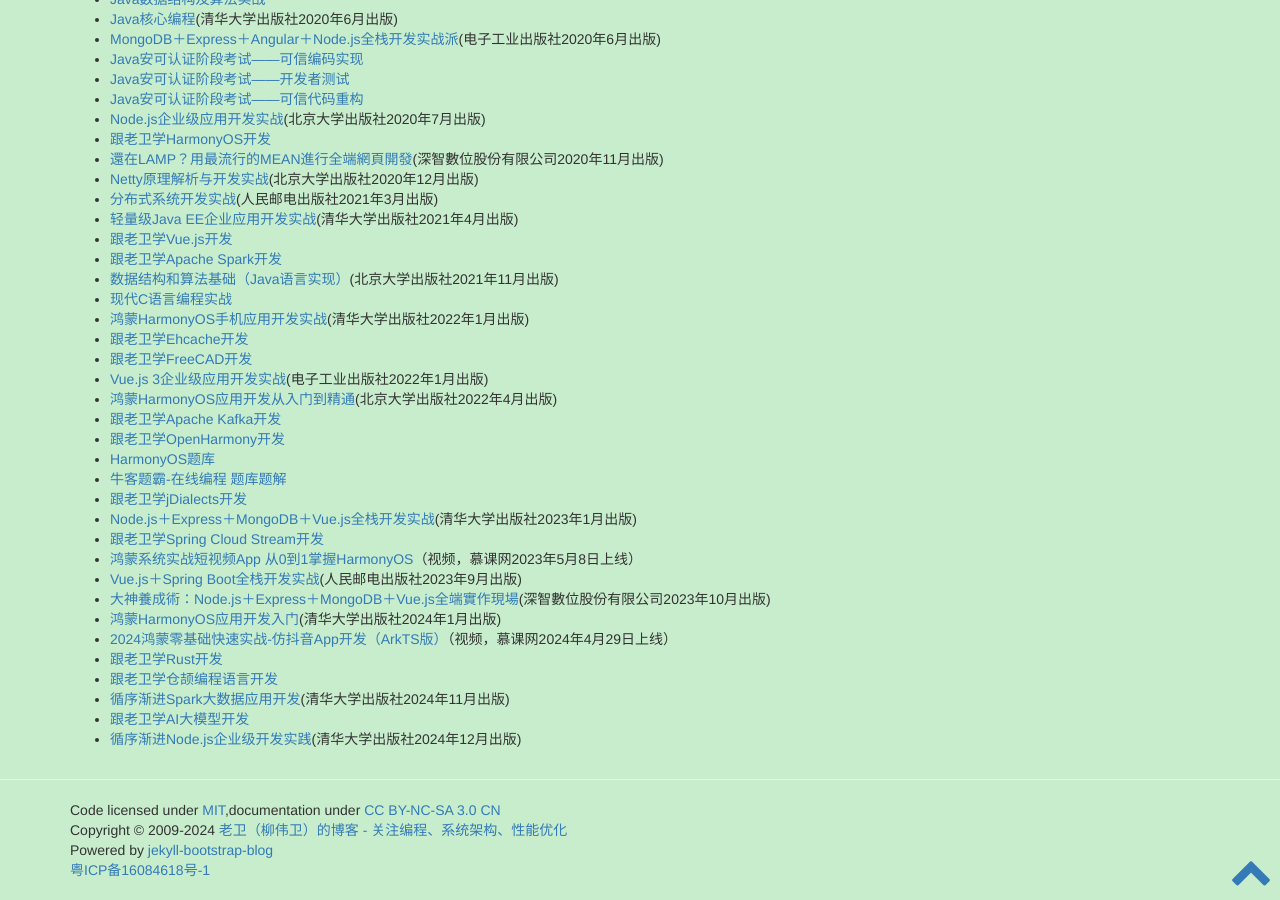
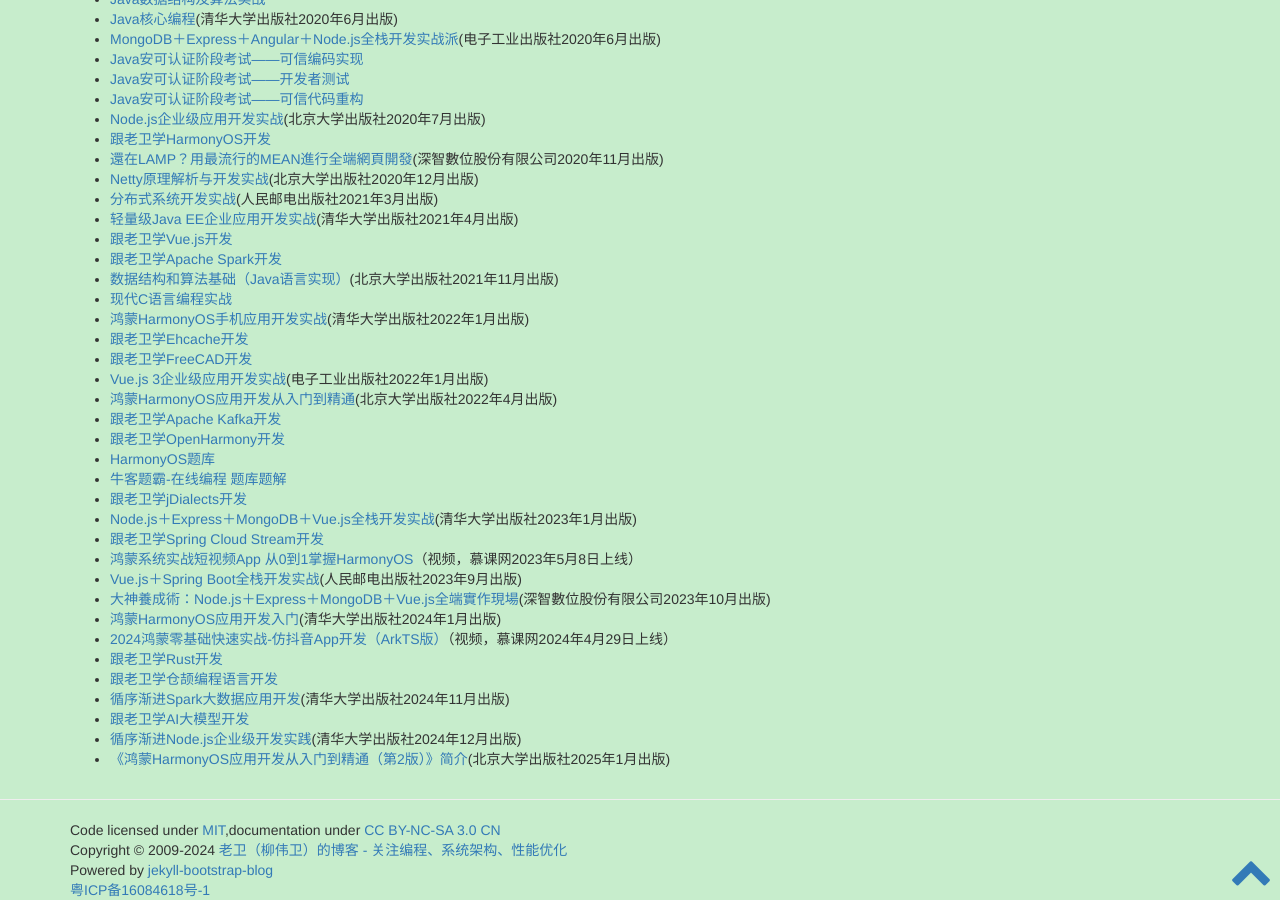
Before and after one commit to waylau/waylau.github.io, a Jekyll site: the page built from books/index.md, in a window 1280 px wide and 900 px high, scrolled down 1145 px. Built offline with Jekyll 4.4.1, drawn with Linux system fonts in a browser that asks for light colours; comment, search, counter and statistics services are not loaded.

Commit message:
add 《鸿蒙HarmonyOS应用开发从入门到精通（第2版）》简介

```diff
--- a/books/index.md
+++ b/books/index.md
@@ -91,3 +91,4 @@
 * [循序渐进Spark大数据应用开发](https://waylau.com/about-spark-tutorial-book/)(清华大学出版社2024年11月出版)
 * [跟老卫学AI大模型开发](https://github.com/waylau/ai-large-model-tutorial/)
 * [循序渐进Node.js企业级开发实践](https://waylau.com/about-progressive-nodejs-enterprise-level-application-practice-book/)(清华大学出版社2024年12月出版)
+* [《鸿蒙HarmonyOS应用开发从入门到精通（第2版）》简介](https://waylau.com/about-harmonyos-application-development-from-zero-to-hero-2nd-edition-book/)(北京大学出版社2025年1月出版)
```
